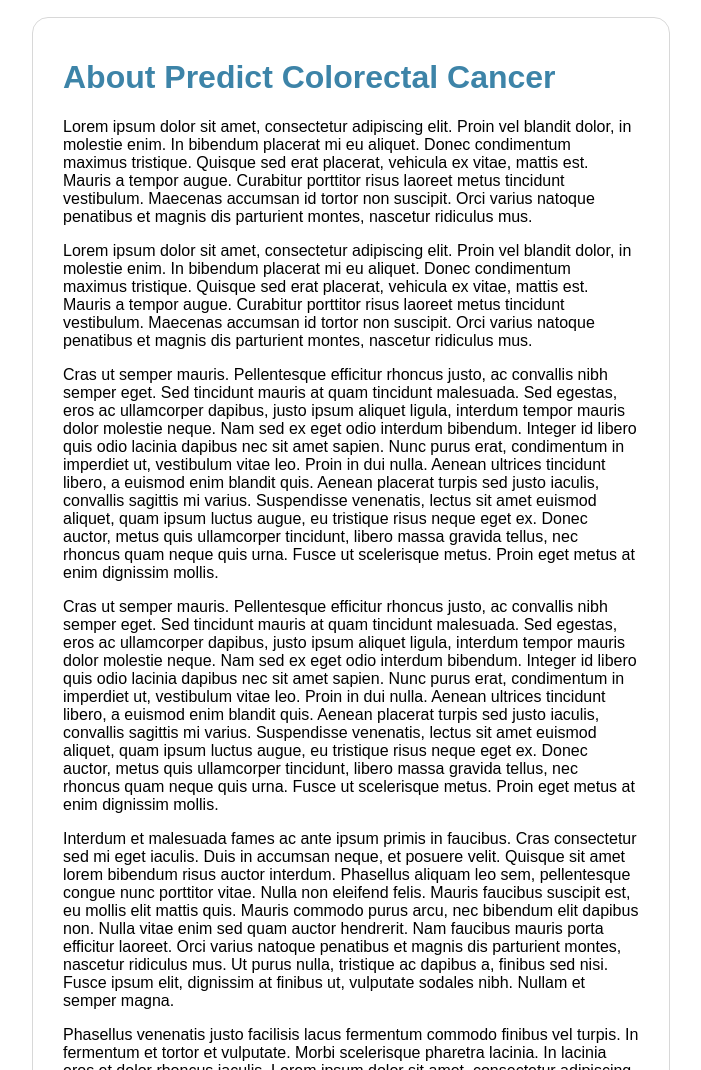
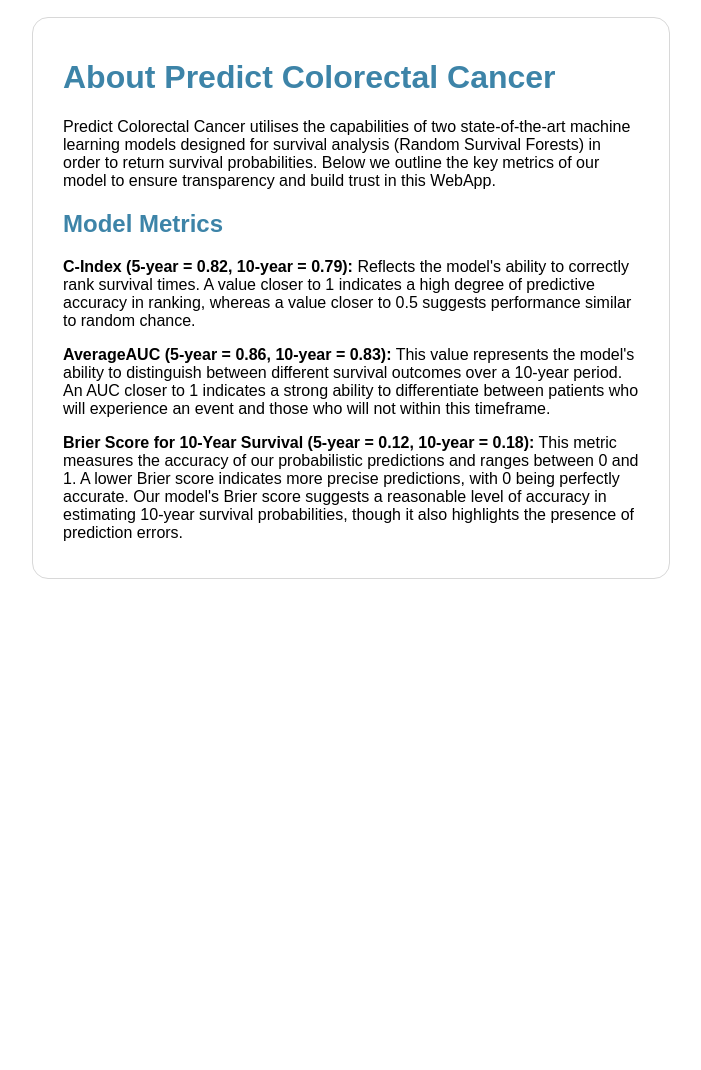
Before and after one commit to Asterix18/CSC_Project, a Flask app: page /about in a window 1280 px wide. Shown: the part 142-1212 px from the top of the page, without its empty margins (289-990 px from the left). Run offline with Flask 3, Linux system fonts and the light colour scheme; parts of the project's set-up code (start-up, migrations or seed data) failed here and were passed over.

Commit message:
updates to website

```diff
--- a/Website/app.py
+++ b/Website/app.py
@@ -8,25 +8,34 @@ from datetime import datetime
 app = Flask(__name__)
 
 # Load machine learning model
-rsf = load('Models/rsf_model.joblib')
+five_year = load('Models/5yr_model.joblib')
+ten_year = load('Models/10yr_model.joblib')
 
 # Define the feature names expected by model
-feature_names = ['age_at_diagnosis_in_years', 'tnm_stage', 'mmr_status', 'cimp_status', 'cin_status', 'CMS',
-                 'rfs_event_censored_10yr', 'sex_Male', 'tumour_location_proximal', 'chemotherapy_adjuvant_Y',
-                 'kras_mutation_WT', 'braf_mutation_WT']
+five_year_feature_names = ['age_at_diagnosis_in_years', 'tnm_stage', 'mmr_status', 'cimp_status',
+                           'rfs_event_censored_5yr', 'tumour_location_proximal', 'chemotherapy_adjuvant_Y',
+                           'kras_mutation_WT', 'braf_mutation_WT']
+
+ten_year_feature_names = ['age_at_diagnosis_in_years', 'tnm_stage', 'CMS',
+                          'rfs_event_censored_10yr', 'sex_Male', 'tumour_location_proximal', 'chemotherapy_adjuvant_Y',
+                          'tp53_mutation_WT', 'braf_mutation_WT']
+
 
 @app.route('/')
 def login():
     return render_template('index.html')
 
+
 @app.route('/login')
 def login_redirect():
     return render_template('login.html')
+
 
 @app.route('/form')
 def form():
     # This could be the page with the form if separate, or just redirect to home/login
     return render_template('index.html')
+
 
 @app.route('/predict', methods=['POST'])
 def predict():
@@ -39,47 +48,63 @@ def predict():
         tnm_stage = int(form_data['tnm_stage'])
         mmr_status = int(form_data['mmr_status'])
         cimp_status = int(form_data['cimp_status'])
-        cin_status = int(form_data['cin_status'])
+        rfs_event_censored_5yr = int(form_data['rfs_event_censored_5yr'])
         rfs_event_censored_10yr = int(form_data['rfs_event_censored_10yr'])
         sex_Male = form_data['sex_Male'] == 'True'
         tumour_location_proximal = form_data['tumour_location_proximal'] == 'True'
         chemotherapy_adjuvant_Y = form_data['chemotherapy_adjuvant_Y'] == 'True'
         kras_mutation_WT = form_data['kras_mutation_WT'] == 'True'
         braf_mutation_WT = form_data['braf_mutation_WT'] == 'True'
+        tp53_mutation_WT = form_data['tp53_mutation_WT'] == 'True'
         cms = int(form_data['cms'])
 
-        #Convert dob to age here
-        #Current date
+        # Convert dob to age here
+        # Current date
         current_date = datetime.now()
 
-        #Calculate the difference in years between current date and dob
+        # Calculate the difference in years between current date and dob
         age_difference = relativedelta.relativedelta(current_date, dob)
         age = age_difference.years
 
-        input_data = [[age, tnm_stage, mmr_status, cimp_status, cin_status, cms,
-                      rfs_event_censored_10yr, sex_Male, tumour_location_proximal, chemotherapy_adjuvant_Y,
-                      kras_mutation_WT, braf_mutation_WT]]
+        # Five Year Calculations
+        five_year_input_data = [[age, tnm_stage, mmr_status, cimp_status, rfs_event_censored_5yr,
+                                 tumour_location_proximal, chemotherapy_adjuvant_Y, kras_mutation_WT, braf_mutation_WT]]
 
-        input_df = pd.DataFrame(input_data, columns=feature_names)
+        five_year_input_df = pd.DataFrame(five_year_input_data, columns=five_year_feature_names)
 
-        survival_probabilities = rsf.predict_survival_function(input_df)[0]
-        time_points = survival_probabilities.x
-        probabilities = survival_probabilities.y
+        survival_probabilities = five_year.predict_survival_function(five_year_input_df)[0]
+        five_year_time_points = survival_probabilities.x
+        five_year_probabilities = survival_probabilities.y
 
         # Extract the survival probabilities at specific time points
-        one_year = probabilities[np.where(time_points == 12)[0][0]]
-        five_year = probabilities[np.where(time_points == 60)[0][0]]
-        ten_year = probabilities[np.where(time_points == 120)[0][0]]
+        one_year_probability = five_year_probabilities[np.where(five_year_time_points == 12)[0][0]]
+        five_year_probability = five_year_probabilities[np.where(five_year_time_points == 60)[0][0]]
+
+        # Ten Year Calculations
+        ten_year_input_data = [[age, tnm_stage, cms, rfs_event_censored_10yr, sex_Male, tumour_location_proximal,
+                                chemotherapy_adjuvant_Y, tp53_mutation_WT, braf_mutation_WT]]
+
+        ten_year_input_df = pd.DataFrame(ten_year_input_data, columns=ten_year_feature_names)
+
+        survival_probabilities = ten_year.predict_survival_function(ten_year_input_df)[0]
+        ten_year_time_points = survival_probabilities.x
+        ten_year_probabilities = survival_probabilities.y
+
+        # Extract the survival probabilities at specific time points
+        ten_year_probability = ten_year_probabilities[np.where(ten_year_time_points == 120)[0][0]]
 
         # Return JSON data
-        return jsonify(one_year=one_year, five_year=five_year, ten_year=ten_year, first_name=first_name,
-                       last_name=last_name)
+        return jsonify(one_year=one_year_probability, five_year=five_year_probability, ten_year=ten_year_probability,
+                       first_name=first_name, last_name=last_name)
     except Exception as e:
         print(e)
         return jsonify(error="An error occurred during prediction. Please try again."), 400
 
+
 @app.route('/about')
 def about():
     return render_template("about.html")
+
+
 if __name__ == '__main__':
     app.run(debug=True)
--- a/Website/static/css/style.css
+++ b/Website/static/css/style.css
@@ -229,3 +229,12 @@ button{
 #login-title{
     align-content: center;
 }
+
+#note{
+    display: flex;
+    justify-content: center;
+    align-items: center;
+    white-space: nowrap;
+    font-size: 12px;
+    color: #3D84A8;
+}
--- a/Website/templates/about.html
+++ b/Website/templates/about.html
@@ -23,68 +23,26 @@
 <div class="form-container">
     <h1 style="color: #3D84A8">About Predict Colorectal Cancer</h1>
     <p>
-        Lorem ipsum dolor sit amet, consectetur adipiscing elit. Proin vel blandit dolor, in molestie enim. In bibendum
-        placerat mi eu aliquet. Donec condimentum maximus tristique. Quisque sed erat placerat, vehicula ex vitae,
-        mattis est. Mauris a tempor augue. Curabitur porttitor risus laoreet metus tincidunt vestibulum. Maecenas
-        accumsan id tortor non suscipit. Orci varius natoque penatibus et magnis dis parturient montes, nascetur
-        ridiculus mus.
+        Predict Colorectal Cancer utilises the capabilities of two state-of-the-art machine learning models designed for
+        survival analysis (Random Survival Forests) in order to return survival probabilities. Below we outline the key
+        metrics of our model to ensure transparency and build trust in this WebApp.
+    </p>
+    <h2 style="color: #3D84A8">Model Metrics</h2>
+    <p>
+        <b>C-Index (5-year = 0.82, 10-year = 0.79):</b> Reflects the model's ability to correctly rank survival times. A value closer to 1
+        indicates a high degree of predictive accuracy in ranking, whereas a value closer to 0.5 suggests performance
+        similar to random chance.
     </p>
     <p>
-        Lorem ipsum dolor sit amet, consectetur adipiscing elit. Proin vel blandit dolor, in molestie enim. In bibendum
-        placerat mi eu aliquet. Donec condimentum maximus tristique. Quisque sed erat placerat, vehicula ex vitae, mattis
-        est. Mauris a tempor augue. Curabitur porttitor risus laoreet metus tincidunt vestibulum. Maecenas accumsan id
-        tortor non suscipit. Orci varius natoque penatibus et magnis dis parturient montes, nascetur ridiculus mus.
+        <b>AverageAUC (5-year = 0.86, 10-year = 0.83):</b> This value represents the model's ability to distinguish between different
+        survival outcomes over a 10-year period. An AUC closer to 1 indicates a strong ability to differentiate between
+        patients who will experience an event and those who will not within this timeframe.
     </p>
     <p>
-        Cras ut semper mauris. Pellentesque efficitur rhoncus justo, ac convallis nibh semper eget. Sed tincidunt mauris at
-        quam tincidunt malesuada. Sed egestas, eros ac ullamcorper dapibus, justo ipsum aliquet ligula, interdum tempor
-        mauris dolor molestie neque. Nam sed ex eget odio interdum bibendum. Integer id libero quis odio lacinia dapibus nec
-        sit amet sapien. Nunc purus erat, condimentum in imperdiet ut, vestibulum vitae leo. Proin in dui nulla. Aenean
-        ultrices tincidunt libero, a euismod enim blandit quis. Aenean placerat turpis sed justo iaculis, convallis sagittis
-        mi varius. Suspendisse venenatis, lectus sit amet euismod aliquet, quam ipsum luctus augue, eu tristique risus neque
-        eget ex. Donec auctor, metus quis ullamcorper tincidunt, libero massa gravida tellus, nec rhoncus quam neque quis
-        urna. Fusce ut scelerisque metus. Proin eget metus at enim dignissim mollis.
-
-    </p>
-    <p>
-        Cras ut semper mauris. Pellentesque efficitur rhoncus justo, ac convallis nibh semper eget. Sed tincidunt mauris at
-        quam tincidunt malesuada. Sed egestas, eros ac ullamcorper dapibus, justo ipsum aliquet ligula, interdum tempor
-        mauris dolor molestie neque. Nam sed ex eget odio interdum bibendum. Integer id libero quis odio lacinia dapibus nec
-        sit amet sapien. Nunc purus erat, condimentum in imperdiet ut, vestibulum vitae leo. Proin in dui nulla. Aenean
-        ultrices tincidunt libero, a euismod enim blandit quis. Aenean placerat turpis sed justo iaculis, convallis sagittis
-        mi varius. Suspendisse venenatis, lectus sit amet euismod aliquet, quam ipsum luctus augue, eu tristique risus neque
-        eget ex. Donec auctor, metus quis ullamcorper tincidunt, libero massa gravida tellus, nec rhoncus quam neque quis
-        urna. Fusce ut scelerisque metus. Proin eget metus at enim dignissim mollis.
-
-    </p>
-    <p>
-        Interdum et malesuada fames ac ante ipsum primis in faucibus. Cras consectetur sed mi eget iaculis. Duis in accumsan
-        neque, et posuere velit. Quisque sit amet lorem bibendum risus auctor interdum. Phasellus aliquam leo sem,
-        pellentesque congue nunc porttitor vitae. Nulla non eleifend felis. Mauris faucibus suscipit est, eu mollis elit
-        mattis quis. Mauris commodo purus arcu, nec bibendum elit dapibus non. Nulla vitae enim sed quam auctor hendrerit.
-        Nam faucibus mauris porta efficitur laoreet. Orci varius natoque penatibus et magnis dis parturient montes, nascetur
-        ridiculus mus. Ut purus nulla, tristique ac dapibus a, finibus sed nisi. Fusce ipsum elit, dignissim at finibus ut,
-        vulputate sodales nibh. Nullam et semper magna.
-
-    </p>
-    <p>
-        Phasellus venenatis justo facilisis lacus fermentum commodo finibus vel turpis. In fermentum et tortor et vulputate.
-        Morbi scelerisque pharetra lacinia. In lacinia eros et dolor rhoncus iaculis. Lorem ipsum dolor sit amet,
-        consectetur adipiscing elit. Aenean bibendum nunc metus, vel iaculis purus accumsan eget. Aenean eget ornare lacus,
-        quis facilisis ipsum. Integer eu ex quam. Pellentesque rhoncus condimentum libero et mollis. Integer tristique
-        ornare orci, et dignissim risus placerat eget. Etiam faucibus placerat iaculis. Nullam et purus eget turpis eleifend
-        sollicitudin. Nam pulvinar, erat eget sodales sagittis, sem felis sollicitudin ligula, a porttitor quam sapien
-        eleifend odio. Phasellus tortor neque, volutpat in scelerisque sit amet, mattis ac eros.
-
-    </p>
-
-    <p>
-        Nulla a nulla at felis accumsan pulvinar at non tortor. Curabitur lobortis faucibus faucibus. Curabitur convallis
-        augue vitae dui maximus iaculis. Morbi consequat leo est, ut euismod est lacinia eu. Morbi sed congue urna. Sed
-        fringilla, sem quis gravida egestas, felis quam egestas nisi, a imperdiet urna nisl sed nunc. Nam non consequat
-        urna. Etiam blandit leo id elit ullamcorper sagittis. Pellentesque massa augue, congue eget enim non, semper
-        dignissim risus. Curabitur justo enim, vulputate non finibus non, euismod nec sem. Donec sagittis in felis vulputate
-        tempus.
+        <b>Brier Score for 10-Year Survival (5-year = 0.12, 10-year = 0.18):</b> This metric measures the accuracy of our probabilistic
+        predictions and ranges between 0 and 1. A lower Brier score indicates more precise predictions, with 0 being
+        perfectly accurate. Our model's Brier score suggests a reasonable level of accuracy in estimating 10-year
+        survival probabilities, though it also highlights the presence of prediction errors.
     </p>
 </div>
 </body>
```
Also changed, not shown: Website/templates/index.html (+17 -6 lines), 2 other files.
